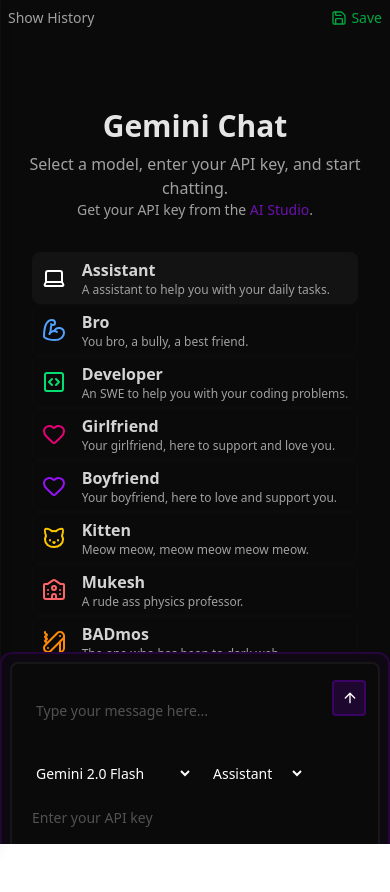
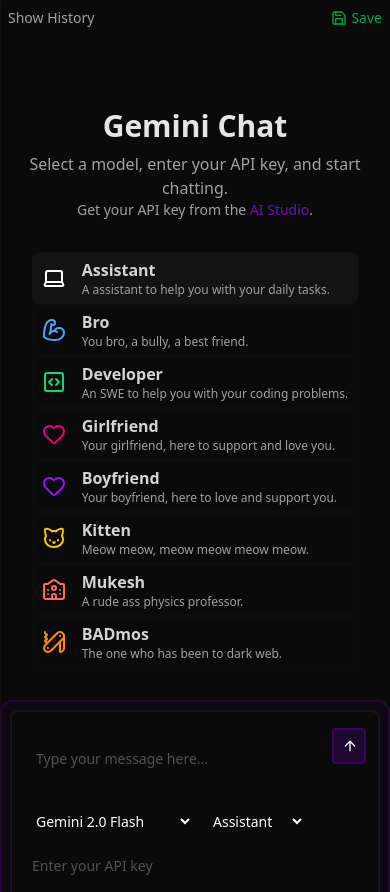
Before and after one commit to Arjunsharmahehe/gemini-chat, a React (Vite) app: page / in a window 390 px wide. Before the commit the page ends 844 px from the top, so only its background shows below. Built offline with nearby package versions, Linux system fonts and the light colour scheme.

Commit message:
trying to fix mobile responsivness

```diff
--- a/src/App.tsx
+++ b/src/App.tsx
@@ -208,7 +208,7 @@ function App() {
 
   return (
     <main className='bg-neutral-950 flex flex-row'>
-      <div className='flex-1 max-w-xl w-full mx-auto h-screen flex flex-col'>
+      <div className='flex-1 max-w-xl w-full mx-auto min-h-svh flex flex-col'>
         <HistoryAndSave messages={messages} setMessages={setMessages}/>
 
         <div className='flex-1  max-h-screen overflow-y-auto px-2 pb-8 mt-2'>
--- a/src/components/AssistantMessage.tsx
+++ b/src/components/AssistantMessage.tsx
@@ -115,7 +115,7 @@ function Alert({ message, setShowingThoughts, showSidebar }: { message: string,
 
   return (
 
-      <div className='shadow-lg shadow-neutral-950 px-3 py-2 absolute z-10 top-0 right-0 gap-3 flex bg-neutral-900 border-2 border-neutral-900/50 hover:border-neutral-900/80 flex-col max-w-[400px] h-full'
+      <div className='shadow-lg shadow-neutral-950 px-3 py-2 absolute z-10 top-0 right-0 gap-3 flex bg-neutral-900 border-2 border-neutral-900/50 hover:border-neutral-900/80 flex-col max-w-[400px] h-svh  md:h-screen'
         style={{ transform: `${ showSidebar ? 'translateX(0)' : 'translateX(100%)'}`, transition: 'transform 0.3s ease-in-out' }}>
 
         {/* Footer with dismiss and copy button */}
--- a/src/components/HistoryAndSave.tsx
+++ b/src/components/HistoryAndSave.tsx
@@ -35,7 +35,7 @@ function DisplayHistory({ history, setMessages, setShowHistory, showHistory }: {
 
   return (
 
-    <div className='shadow-lg z-5 absolute flex flex-col gap-3 left-0 top-0 h-full bg-neutral-900 p-4 w-3/4 md:w-2/6 lg:w-1/5' style={{ transform: `${showHistory ? 'translateX(0)' : 'translateX(-100%)'}`, transition: 'transform 0.3s ease-in-out' }}>
+    <div className='shadow-lg z-5 absolute flex flex-col gap-3 left-0 top-0 h-svh  md:h-screen bg-neutral-900 p-4 w-3/4 md:w-2/6 lg:w-1/5' style={{ transform: `${showHistory ? 'translateX(0)' : 'translateX(-100%)'}`, transition: 'transform 0.3s ease-in-out' }}>
 
       <div className="flex w-full items-center justify-end"><SidebarClose className="size-5 text-neutral-500 hover:text-neutral-400" onClick={() => setShowHistory(false)}/></div>
 
```
